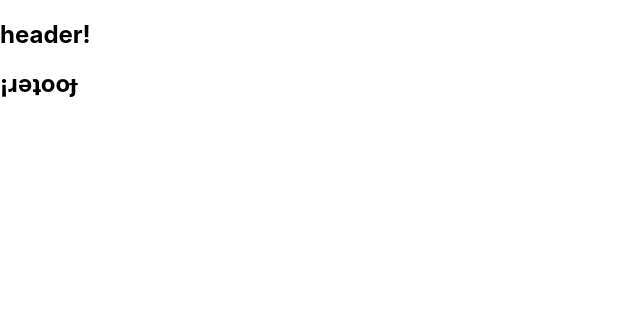
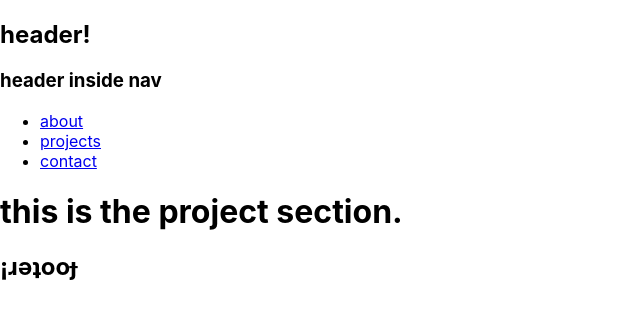
Before and after one commit to mtpott/pottfolio, a React (Create React App) app: page / in a window 1280 px wide. Shown: the top 318 px of the page, without its empty margins (0-640 px from the left). Built offline with nearby package versions, Linux system fonts and the light colour scheme.

Commit message:
all components rendered on page properly; nav nested inside header

```diff
--- a/src/App.js
+++ b/src/App.js
@@ -1,5 +1,7 @@
 import React from 'react';
+
 import Header from './components/Header';
+import Project from './components/Project';
 import Footer from './components/Footer';
 import './App.css';
 
@@ -7,7 +9,7 @@ function App() {
   return (
     <div>
      <Header />
-
+    <Project />
      <Footer />
     </div>
   );
--- a/src/components/Header/index.js
+++ b/src/components/Header/index.js
@@ -1,9 +1,11 @@
 import React from 'react';
+import Nav from '../Nav';
 
 function Header() {
     return (
         <section>
             <h1>header!</h1>
+            <Nav />
         </section>
     );
 }
--- a/src/components/Nav/index.js
+++ b/src/components/Nav/index.js
@@ -0,0 +1,24 @@
+import React from 'react';
+
+function Nav() {
+    return (
+        <nav>
+            <h1>header inside nav </h1>
+
+        <ul>
+            <li>
+                <a href="/">about</a>
+            </li>
+            <li>
+                <a href="/">projects</a>
+            </li>
+            <li>
+                <a href="/">contact</a>
+            </li>
+        </ul>
+
+        </nav>
+    )
+}
+
+export default Nav;
--- a/src/components/Project/index.js
+++ b/src/components/Project/index.js
@@ -0,0 +1,9 @@
+import React from 'react';
+
+function Project() {
+    return (
+        <h1>this is the project section.</h1>
+    )
+}
+
+export default Project;
```
